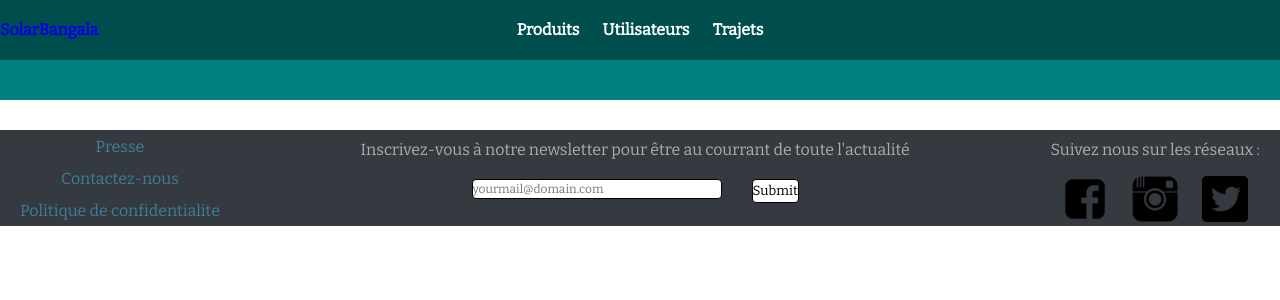
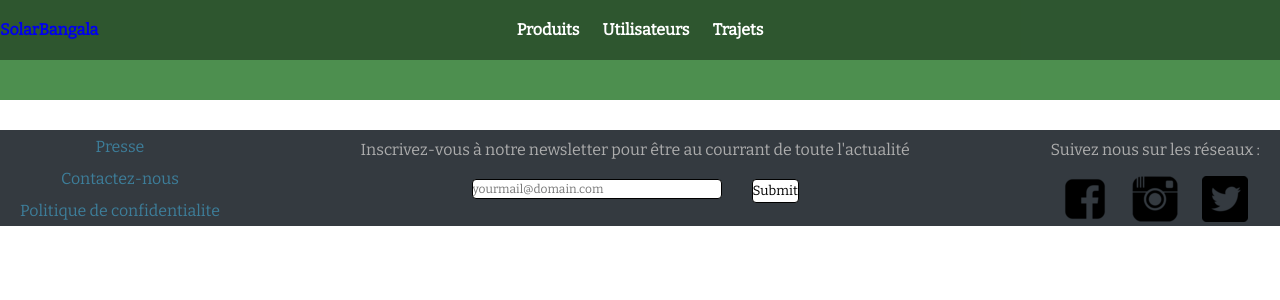
Before and after one commit to joshua-boidinbohm/ProjetPHP, a PHP site: page / in a window 1280 px wide. Shown: the top 300 px of the page. Run offline with PHP 8.4, Linux system fonts and the light colour scheme; data that the repository does not hold is empty.

Commit message:
petites modifs

```diff
--- a/PHP/src/CSS/design.css
+++ b/PHP/src/CSS/design.css
@@ -1,5 +1,5 @@
 main{
-    background-color: teal;
+    background-color: #4d8f4f;
     color: white;
     align-content: center;
     padding-top: 100px;
--- a/PHP/src/CSS/style_header.css
+++ b/PHP/src/CSS/style_header.css
@@ -108,3 +108,8 @@ section:nth-child(odd) {
 .sections section:first-child {
   margin-top: 100px;
 }
+
+#titreSite{
+  color: black;
+  padding: 5px;
+}
```
